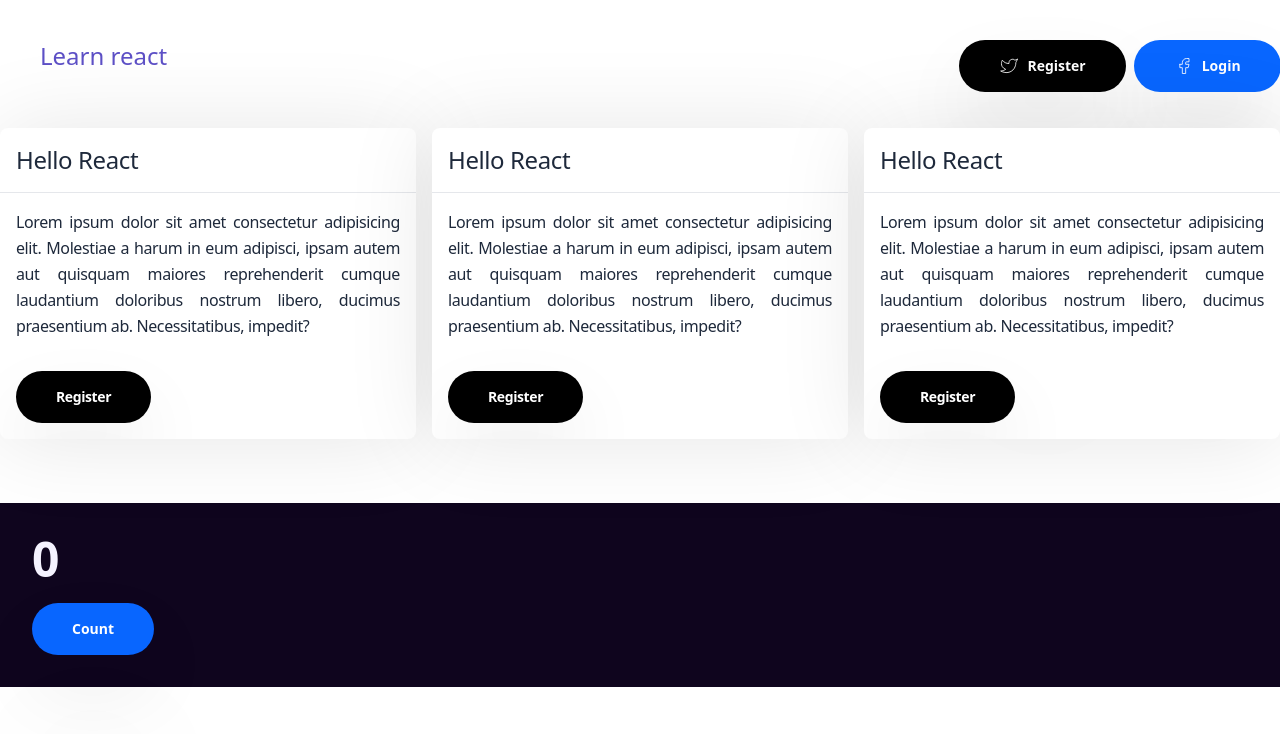
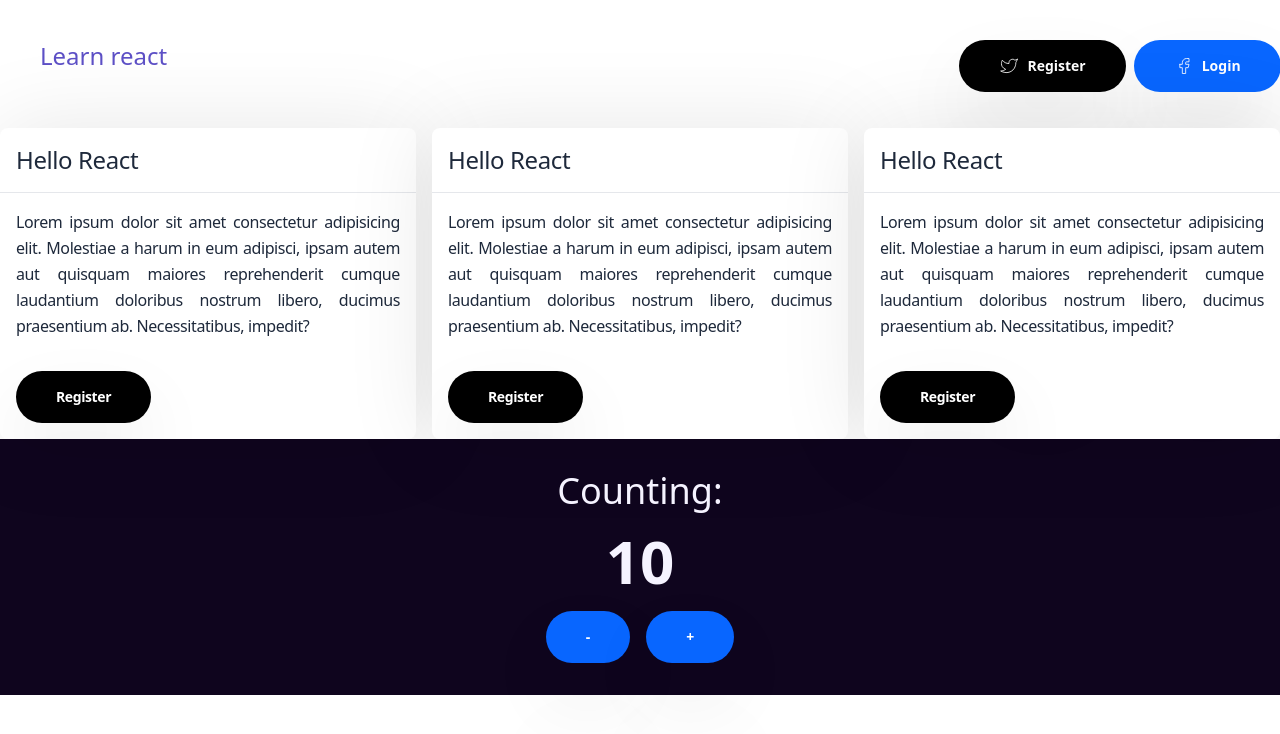
Before and after one commit to dannyhma/react-vite, a React (Vite) app: page / in a window 1280 px wide. Shown: the top 734 px of the page. Built offline with nearby package versions, Linux system fonts and the light colour scheme.

Commit message:
extract component

```diff
--- a/src/App.jsx
+++ b/src/App.jsx
@@ -2,16 +2,9 @@ import { IconBrandFacebook, IconBrandTwitter } from "@tabler/icons-react";
 import Button from "./components/Button";
 import Card from "./components/Card";
 import PlaceContentCenter from "./components/PlaceContentCenter";
-import { useState } from "react";
+import Count from "./components/Count";
 
 function App() {
-	const [count, setCount] = useState(0);
-
-	function handleClick() {
-		const nextCount = count + 1;
-		setCount(nextCount);
-	}
-
 	return (
 		<>
 			<section className="container mx-auto">
@@ -90,14 +83,10 @@ function App() {
 				</div>
 			</section>
 			<section className="container mx-auto">
-				<div className="mt-16">
-					<PlaceContentCenter>
-						<div className="mb-5 text-5xl font-bold text-violet-50">{count}</div>
-						<Button onClick={handleClick} className="bg-Facebook">
-							Count
-						</Button>
-					</PlaceContentCenter>
-				</div>
+				<PlaceContentCenter>
+					<h1 className="mb-5 text-center text-4xl">Counting:</h1>
+					<Count initialValue={10} />
+				</PlaceContentCenter>
 			</section>
 		</>
 	);
--- /dev/null
+++ b/src/components/Count.jsx
@@ -0,0 +1,37 @@
+import { useState } from "react";
+import PropTypes from "prop-types";
+import Button from "./Button";
+
+export default function Count({ initialValue }) {
+	const [count, setCount] = useState(initialValue);
+
+	return (
+		<>
+			<div className="text-center">
+				<div className="mb-5 text-6xl font-bold text-violet-50">{count}</div>
+				<div className="flex justify-center gap-4">
+					<Button
+						onClick={function () {
+							setCount(count - 1);
+						}}
+						className="bg-Facebook"
+					>
+						-
+					</Button>
+					<Button
+						onClick={function () {
+							setCount(count + 1);
+						}}
+						className="bg-Facebook"
+					>
+						+
+					</Button>
+				</div>
+			</div>
+		</>
+	);
+}
+
+Count.propTypes = {
+	initialValue: PropTypes.node
+};
```
